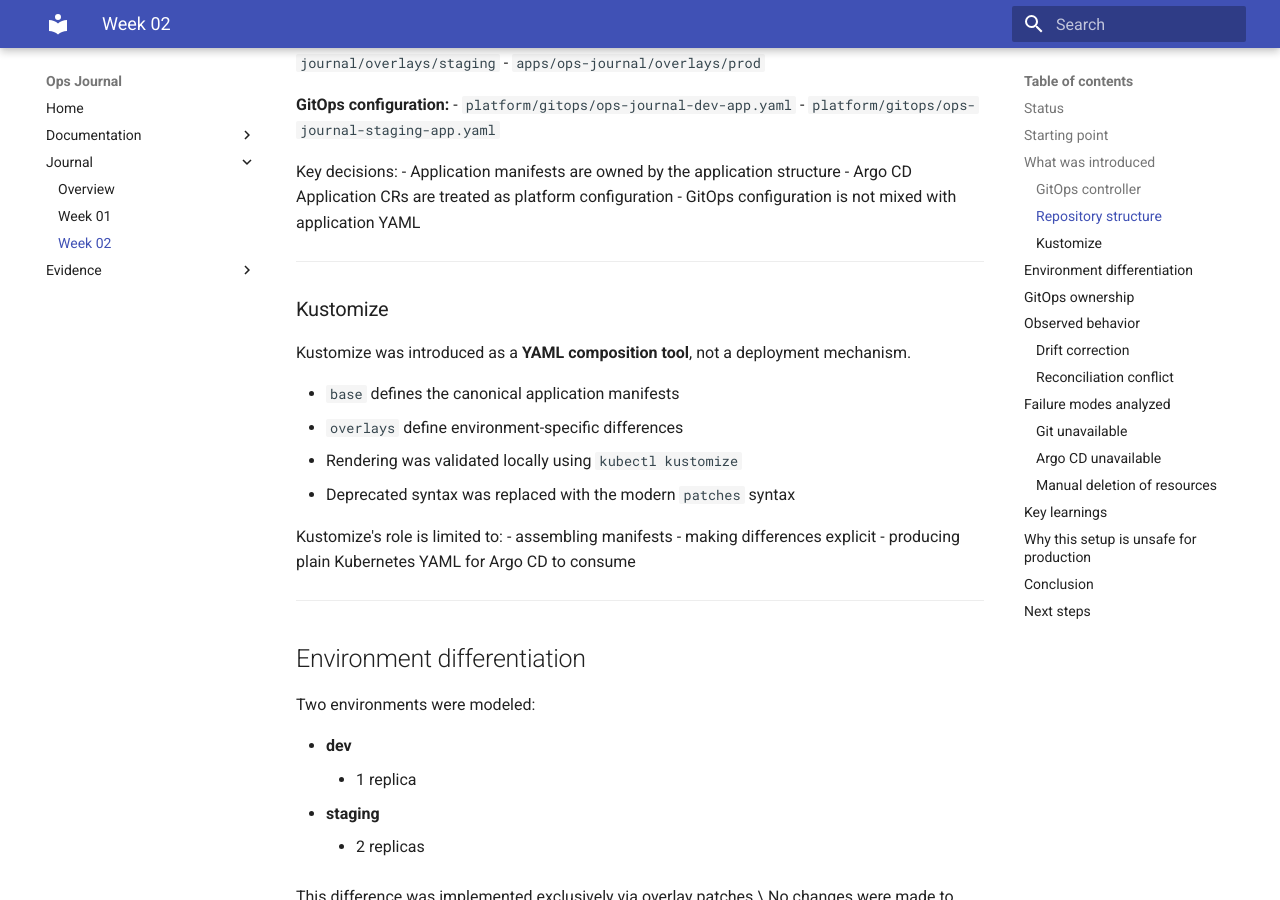
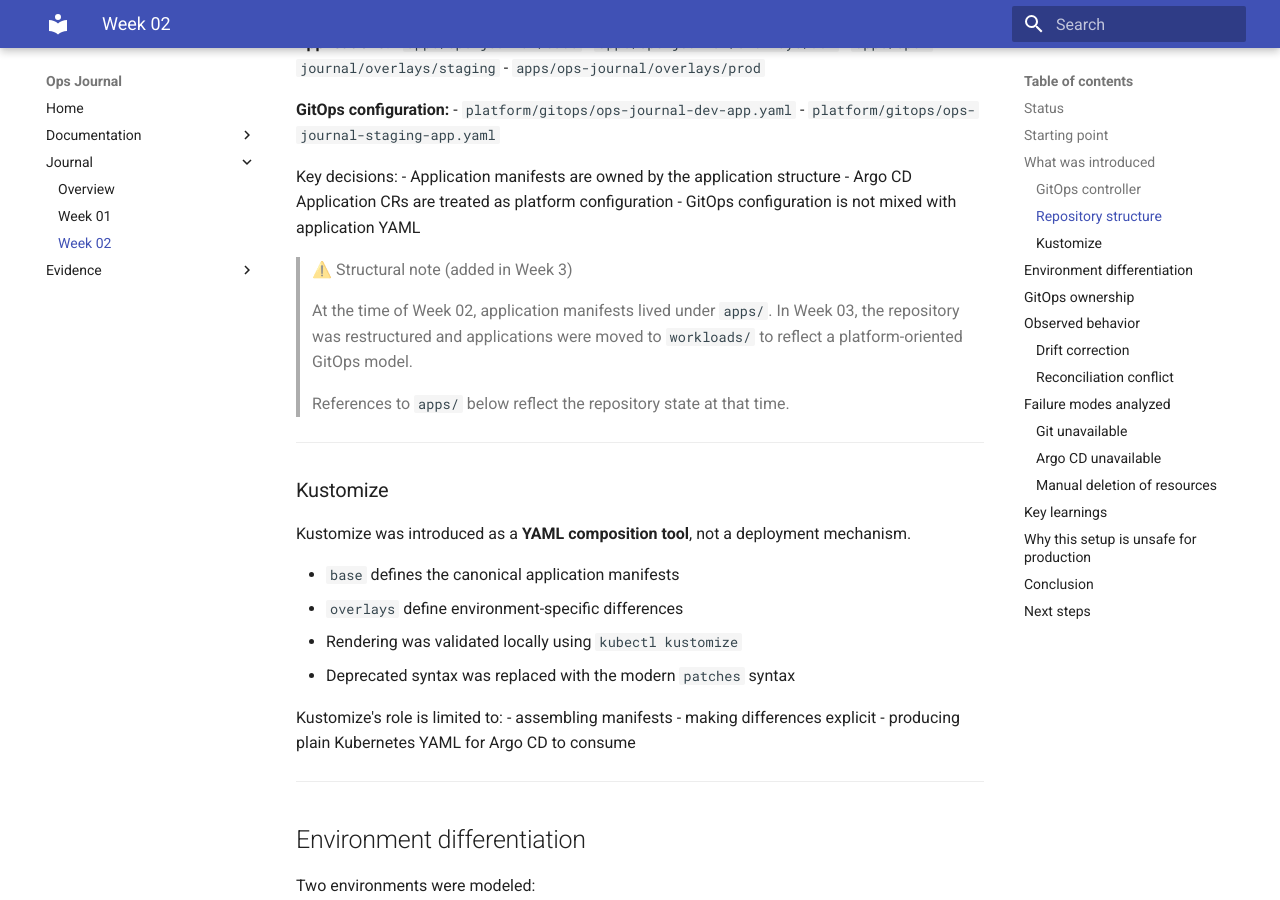
Before and after one commit to plasterinho/ops-journal, an MkDocs documentation site: the page built from docs/journal/week-02.md, in a window 1280 px wide and 900 px high, scrolled down 1089 px. Built offline with MkDocs 1.6.1 and Material for MkDocs 9.7.7, drawn with Linux system fonts in a browser that asks for light colours; some of the changed text lies outside the part shown.

```diff
--- a/docs/journal/week-02.md
+++ b/docs/journal/week-02.md
@@ -1,8 +1,8 @@
 # Week 02 --- GitOps & Environment Modeling
 
-### Status
+## Status
 
-**Completed, with intentional conflict observed**
+**Completed**, with intentional conflict observed
 
 ------------------------------------------------------------------------
 
@@ -10,11 +10,11 @@
 
 At the beginning of Week 02:
 
--   A local Kubernetes cluster was running
--   The `ops-journal` application was deployed imperatively
--   Platform components were installed manually
--   There was no GitOps controller
--   No environment separation existed
+* A local Kubernetes cluster was running
+* The `ops-journal` application was deployed imperatively
+* Platform components were installed manually
+* There was no GitOps controller
+* No environment separation existed
 
 The goal of this week was not to add features, but to change **how the
 system is operated**.
@@ -25,10 +25,10 @@
 
 ### GitOps controller
 
--   Argo CD was installed into the `argocd` namespace
--   No ingress or external exposure was configured
--   Access was done via port-forwarding
--   Initially, Argo CD managed no workloads
+* Argo CD was installed into the `argocd` namespace
+* No ingress or external exposure was configured
+* Access was done via port-forwarding
+* Initially, Argo CD managed no workloads
 
 This established a control plane that: - is not on the request path -
 continuously enforces desired state - reacts to drift instead of manual
@@ -52,6 +52,14 @@
 structure - Argo CD Application CRs are treated as platform
 configuration - GitOps configuration is not mixed with application YAML
 
+> ⚠️ Structural note (added in Week 3)
+>
+> At the time of Week 02, application manifests lived under `apps/`.
+> In Week 03, the repository was restructured and applications were moved to
+> `workloads/` to reflect a platform-oriented GitOps model.
+>
+> References to `apps/` below reflect the repository state at that time.
+
 ------------------------------------------------------------------------
 
 ### Kustomize
@@ -59,10 +67,10 @@
 Kustomize was introduced as a **YAML composition tool**, not a
 deployment mechanism.
 
--   `base` defines the canonical application manifests
--   `overlays` define environment-specific differences
--   Rendering was validated locally using `kubectl kustomize`
--   Deprecated syntax was replaced with the modern `patches` syntax
+* `base` defines the canonical application manifests
+* `overlays` define environment-specific differences
+* Rendering was validated locally using `kubectl kustomize`
+* Deprecated syntax was replaced with the modern `patches` syntax
 
 Kustomize's role is limited to: - assembling manifests - making
 differences explicit - producing plain Kubernetes YAML for Argo CD to
@@ -74,10 +82,10 @@
 
 Two environments were modeled:
 
--   **dev**
-    -   1 replica
--   **staging**
-    -   2 replicas
+* **dev**
+  * 1 replica
+* **staging**
+  * 2 replicas
 
 This difference was implemented exclusively via overlay patches.\
 No changes were made to base manifests.
@@ -88,8 +96,8 @@
 
 Two Argo CD Applications were created:
 
--   `ops-journal-dev`
--   `ops-journal-staging`
+* `ops-journal-dev`
+* `ops-journal-staging`
 
 Both Applications: - point to the same Git repository - target the same
 Kubernetes cluster - target the same namespace - manage the same
@@ -103,9 +111,9 @@
 
 ### Drift correction
 
--   Manual changes such as scaling replicas were reverted automatically
--   Deleted resources were recreated
--   Git was confirmed as the source of truth
+* Manual changes such as scaling replicas were reverted automatically
+* Deleted resources were recreated
+* Git was confirmed as the source of truth
 
 ------------------------------------------------------------------------
 
@@ -113,9 +121,9 @@
 
 Once both Applications were active:
 
--   The cluster consistently showed **2 replicas**
--   `ops-journal-staging` was **Synced / Healthy**
--   `ops-journal-dev` was **OutOfSync / Progressing**
+* The cluster consistently showed **2 replicas**
+* `ops-journal-staging` was **Synced / Healthy**
+* `ops-journal-dev` was **OutOfSync / Progressing**
 
 Argo CD showed: - successful sync attempts - immediate drift detection -
 continuous reconciliation loops
@@ -134,37 +142,37 @@
 
 ### Git unavailable
 
--   The cluster continues running on the last known desired state
--   No new changes or rollbacks are possible
+* The cluster continues running on the last known desired state
+* No new changes or rollbacks are possible
 
 ### Argo CD unavailable
 
--   Applications keep running
--   Desired state is no longer enforced
--   Manual changes persist
+* Applications keep running
+* Desired state is no longer enforced
+* Manual changes persist
 
 ### Manual deletion of resources
 
--   Resources are recreated only if Argo CD is running
+* Resources are recreated only if Argo CD is running
 
 ------------------------------------------------------------------------
 
 ## Key learnings
 
--   GitOps enforces desired state, it does not define ownership
--   Multiple sources of truth are possible unless prevented by design
--   Environments are **boundaries**, not labels
--   Sharing a namespace across environments is unsafe
--   GitOps makes architectural mistakes visible instead of hiding them
+* GitOps enforces desired state, it does not define ownership
+* Multiple sources of truth are possible unless prevented by design
+* Environments are **boundaries**, not labels
+* Sharing a namespace across environments is unsafe
+* GitOps makes architectural mistakes visible instead of hiding them
 
 ------------------------------------------------------------------------
 
 ## Why this setup is unsafe for production
 
--   Controllers can fight over the same resource
--   Last-writer-wins behavior is non-deterministic
--   OutOfSync states can become permanent
--   Human intervention is required to infer intent
+* Controllers can fight over the same resource
+* Last-writer-wins behavior is non-deterministic
+* OutOfSync states can become permanent
+* Human intervention is required to infer intent
 
 This is acceptable for learning.\
 It is not acceptable for production.
```
